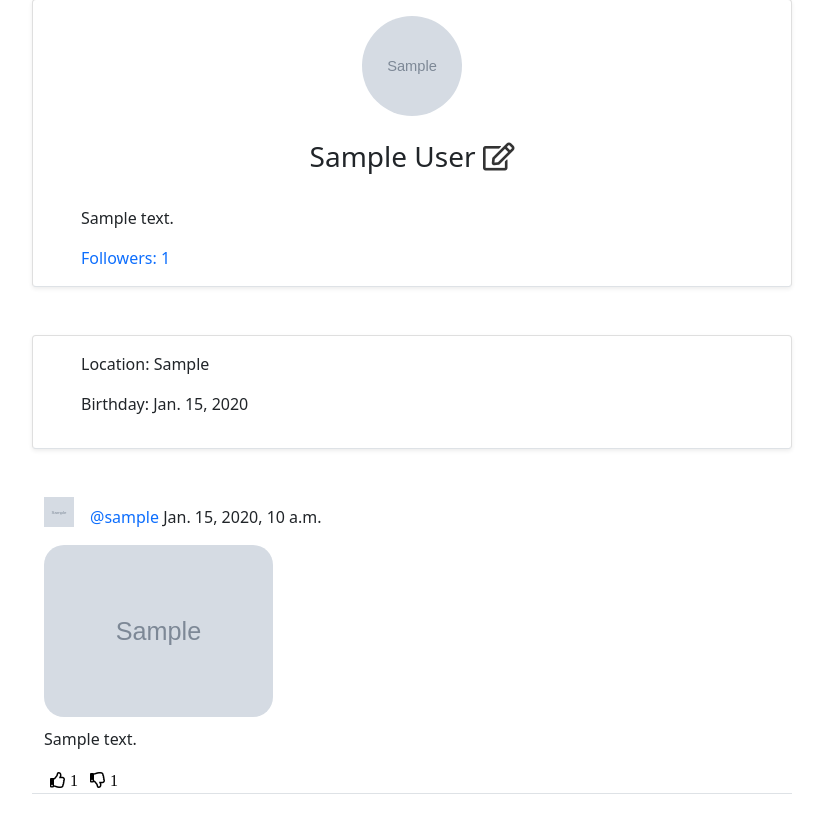
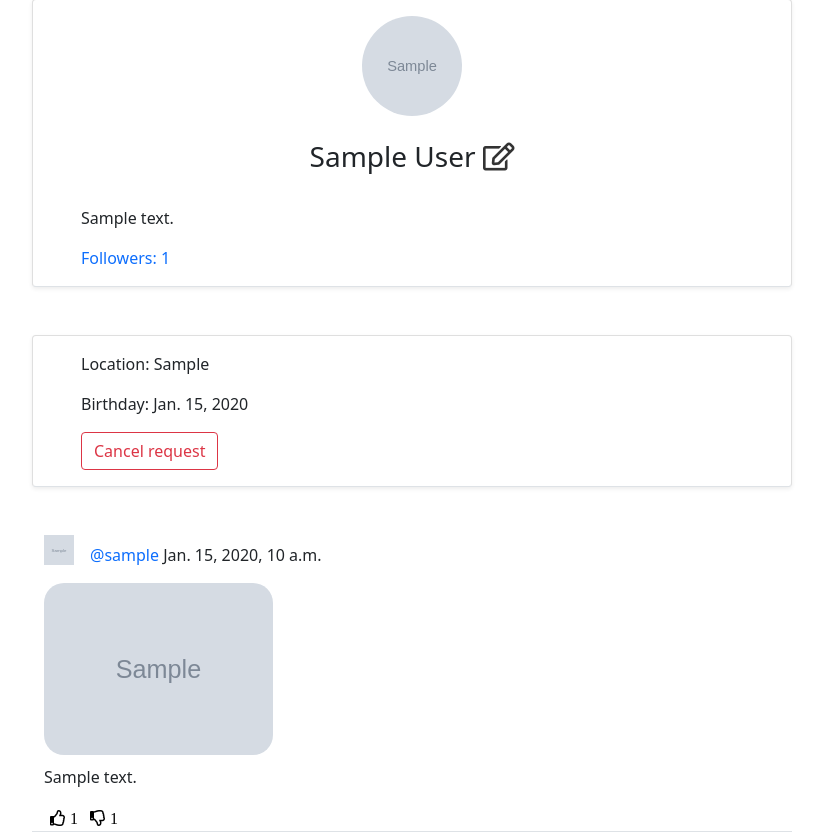
Before and after one commit to ZeyadTareq224/twitter-clone, a Django app: page /social/profile/1/ in a window 1280 px wide. Shown: the part 191-1023 px from the top of the page, without its empty margins (228-1051 px from the left). Before the commit the page ends 985 px from the top, so only its background shows below. Run offline with Django 3.2, Linux system fonts and the light colour scheme; a user stored in the database is signed in; tables that the repository leaves empty hold one stand-in row (values such as "Sample post"); grey boxes marked "Sample" are stand-in pictures; data that the repository does not hold is empty; some libraries are stand-ins or nearby versions.

Commit message:
added: sending/cancling  friend requests & firend request notifications

```diff
--- a/notifications/models.py
+++ b/notifications/models.py
@@ -4,7 +4,7 @@ from social.models import Post, Comment, Thread
 
 
 class Notification(models.Model):
-    # 1 = Like ,2 = Comment ,3 = Follow, 4 = DM
+    # 1 = Like ,2 = Comment ,3 = Follow, 4 = DM, 5 = Friend Request
     notification_type = models.IntegerField()
     to_user = models.ForeignKey(get_user_model(), related_name='notifiaction_to', on_delete=models.CASCADE, null=True)
     from_user = models.ForeignKey(get_user_model(), related_name='notifiaction_from', on_delete=models.CASCADE, null=True)
--- a/notifications/templates/notifications/show_notifications.html
+++ b/notifications/templates/notifications/show_notifications.html
@@ -32,10 +32,18 @@
                     <span class="dropdown-item-close" onclick="removeNotification(`{% url 'notification_delete' notification.id %}`, `{{ request.path }}`)">&times;</span>
                 </div>
             {% else %}
+                {% if notification.notification_type == 3 %}
                 <div class="dropdown-item-parent">
                     <a href="{% url 'follow_notification' notification.id notification.from_user.profile.id %}">@{{ notification.from_user }} has started following you</a>
                     <span class="dropdown-item-close" onclick="removeNotification(`{% url 'notification_delete' notification.id %}`, `{{ request.path }}`)">&times;</span>
                 </div>
+                {% endif %}
+                {% if notification.notification_type == 5 %}
+                <div class="dropdown-item-parent">
+                    <a href="{% url 'friend_request_notification' notification.id notification.from_user.profile.id %}">@{{ notification.from_user }} has sent you a friend request</a>
+                    <span class="dropdown-item-close" onclick="removeNotification(`{% url 'notification_delete' notification.id %}`, `{{ request.path }}`)">&times;</span>
+                </div>
+                {% endif %}
             {% endif %}
         {% endfor %}
     </div>
--- a/social/models.py
+++ b/social/models.py
@@ -105,6 +105,8 @@ class UserProfile(models.Model):
     location = models.CharField(max_length=100, blank=True, null=True)
     picture = models.ImageField(upload_to='uploads/profile_pictures', default='uploads/profile_pictures/default.png', blank=True)
     followers = models.ManyToManyField(get_user_model(), blank=True, related_name="followers")
+    friend_requests = models.ManyToManyField(get_user_model(), blank=True, related_name="friend_requests")
+    friends = models.ManyToManyField(get_user_model(), blank=True, related_name="friends")
 
     def __str__(self):
         return f"{self.user.email} Profile"
@@ -115,6 +117,8 @@ class UserProfile(models.Model):
     def get_followers_count(self):
         return self.followers.all().count()
 
+    def get_firends_count(self):
+        return self.friends.all().count()
 
 
 class Thread(models.Model):
--- a/social/templates/social/profile.html
+++ b/social/templates/social/profile.html
@@ -66,6 +66,20 @@
                     </form>
                 {% endif %}
             {% endif %}
+
+            {% if request.user not in profile.friend_requests.all %}
+                <form method="POST" action="{% url 'add_friend' profile.id %}">
+                    {% csrf_token %}
+                    <button type="submit" class="btn btn-outline-primary ">Add Friend</button>
+
+                </form>
+            {% else %}
+                <form method="POST" action="{% url 'cancel_request' profile.id %}">
+                    {% csrf_token %}
+                    <button type="submit" class="btn btn-outline-danger ">Cancel request</button>
+
+                </form>
+            {% endif %}
         </div>
     </div>
 
--- a/social/urls.py
+++ b/social/urls.py
@@ -1,6 +1,6 @@
 from django.conf.urls import url
 from django.urls import path
-from .views import SharePostView, ThreadNotification, CreateMessage, CreateThread, ListThreads, PostNotification, FollowNotification, CommentReplyView, AddCommentDislike, AddCommentLike, FollowersListView, AddDislike, AddFollower, AddLike, CommentDeleteView, PostListView, PostDetailView, PostUpdateView, PostDeleteView, ProfileUpdateView, ProfileView, RemoveFollower, RemoveNotification, ThreadView, UserSeaerch
+from .views import FriendRequestNotification, CancelFriendRequest, AddFriend, SharePostView, ThreadNotification, CreateMessage, CreateThread, ListThreads, PostNotification, FollowNotification, CommentReplyView, AddCommentDislike, AddCommentLike, FollowersListView, AddDislike, AddFollower, AddLike, CommentDeleteView, PostListView, PostDetailView, PostUpdateView, PostDeleteView, ProfileUpdateView, ProfileView, RemoveFollower, RemoveNotification, ThreadView, UserSeaerch
 
 urlpatterns = [
     path('', PostListView.as_view(), name="post_list"),
@@ -20,6 +20,8 @@ urlpatterns = [
     path('profile/<int:profile_id>/followers/add/', AddFollower.as_view(), name="add_follower"),
     path('profile/<int:profile_id>/followers/remove/', RemoveFollower.as_view(), name="remove_follower"),
     path('profile/<int:profile_id>/followers/', FollowersListView.as_view(), name="followers_list"),
+    path('profile/<int:profile_id>/friend-request/', AddFriend.as_view(), name="add_friend"),
+    path('profile/<int:profile_id>/cancel-friend-request/', CancelFriendRequest.as_view(), name="cancel_request"),
 
 
     path('search/', UserSeaerch.as_view(), name="profile_search"),
@@ -27,6 +29,7 @@ urlpatterns = [
     path('notification/<int:notification_id>/post/<int:post_id>/', PostNotification.as_view(), name="post_notification"),
     path('notification/<int:notification_id>/profile/<int:profile_id>/', FollowNotification.as_view(), name="follow_notification"),
     path('notification/<int:notification_id>/DM/<int:thread_id>/', ThreadNotification.as_view(), name="thread_notification"),
+    path('notification/<int:notification_id>/friend-request/<int:profile_id>/', FriendRequestNotification.as_view(), name="friend_request_notification"),
     path('notification/delete/<int:notification_id>/', RemoveNotification.as_view(), name="notification_delete"),
 
     path('inbox/', ListThreads.as_view(), name="inbox"),
--- a/social/views.py
+++ b/social/views.py
@@ -160,7 +160,6 @@ class ProfileView(View):
         profile = UserProfile.objects.get(id=profile_id)
         user = profile.user
         posts = Post.objects.filter(author=user)
-
         followers = profile.get_followers()
         followers_count = profile.get_followers_count()
 
@@ -396,7 +395,7 @@ class FollowersListView(View):
 class PostNotification(View):
     def get(self, request, notification_id, post_id, *args, **kwargs):
         notification = Notification.objects.get(id=notification_id)
-        post = Post.objects.get(id=post_id)
+
 
         notification.user_has_seen = True
         notification.save()
@@ -407,7 +406,7 @@ class PostNotification(View):
 class FollowNotification(View):
     def get(self, request, notification_id, profile_id, *args, **kwargs):
         notification = Notification.objects.get(id=notification_id)
-        profile = UserProfile.objects.get(id=profile_id)
+
 
         notification.user_has_seen = True
         notification.save()
@@ -418,12 +417,18 @@ class FollowNotification(View):
 class ThreadNotification(View):
     def get(self, request, notification_id, thread_id, *args, **kwargs):
         notification = Notification.objects.get(id=notification_id)
-        thread = Thread.objects.get(id=thread_id)
 
         notification.user_has_seen = True
         notification.save()
         return redirect('thread', thread_id)
 
+
+class FriendRequestNotification(View):
+    def get(self, request, notification_id, profile_id, *args, **kwargs):
+        notification = Notification.objects.get(id=notification_id)
+        notification.user_has_seen = True
+        notification.save()
+        return redirect('profile', profile_id) # TODO CHANGE THIS
 
 class RemoveNotification(View):
     def delete(self, request, notification_id, *args, **kwargs):
@@ -507,3 +512,24 @@ class CreateMessage(View):
 
         Notification.objects.create(notification_type=4, from_user=request.user, to_user=receiver, thread=thread)
         return redirect('thread', thread_id)
+
+
+class AddFriend(View):
+    def post(self, request, profile_id, *args, **kwargs):
+        profile = UserProfile.objects.get(id=profile_id)
+        if request.user != profile.user:
+            profile.friend_requests.add(request.user)
+            profile.save()
+            receiver = profile.user
+            Notification.objects.create(notification_type=5, from_user=request.user, to_user=receiver)
+            messages.success(request, 'Friend request sent successfully')
+            return redirect('profile', profile_id)
+
+
+class CancelFriendRequest(View):
+    def post(self, request, profile_id, *args, **kwargs):
+        profile = UserProfile.objects.get(id=profile_id)
+        profile.friend_requests.remove(request.user)
+        profile.save()
+        messages.success(request, 'Friend request canceled successfully')
+        return redirect('profile', profile_id)
--- a/static/css/style.css
+++ b/static/css/style.css
@@ -408,3 +408,7 @@ Template sidebar
 .media-body h5 a:hover {
     color: #4782d3;
 }
+
+.add-friend-form{
+    margin-top: 10px;
+}
```
Also changed, not shown: social/migrations/0015_auto_20210914_1816.py (added).
